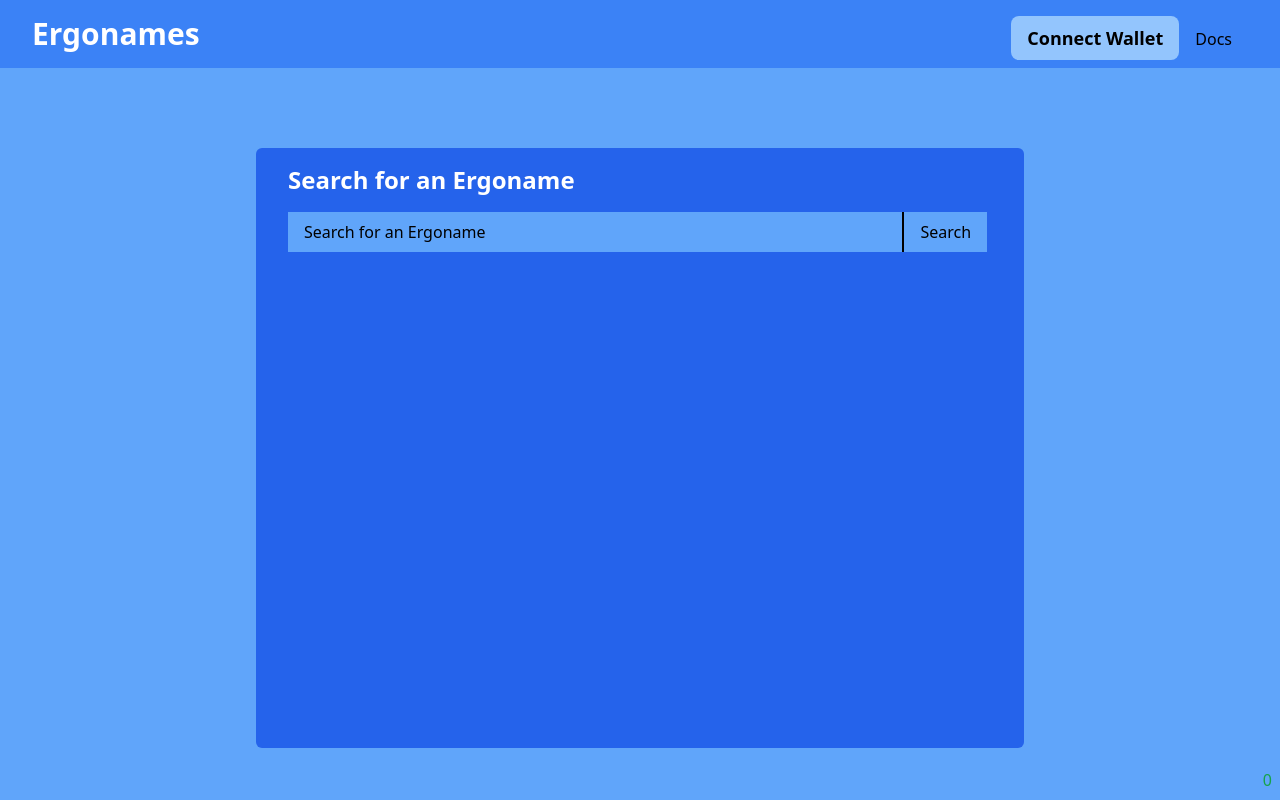
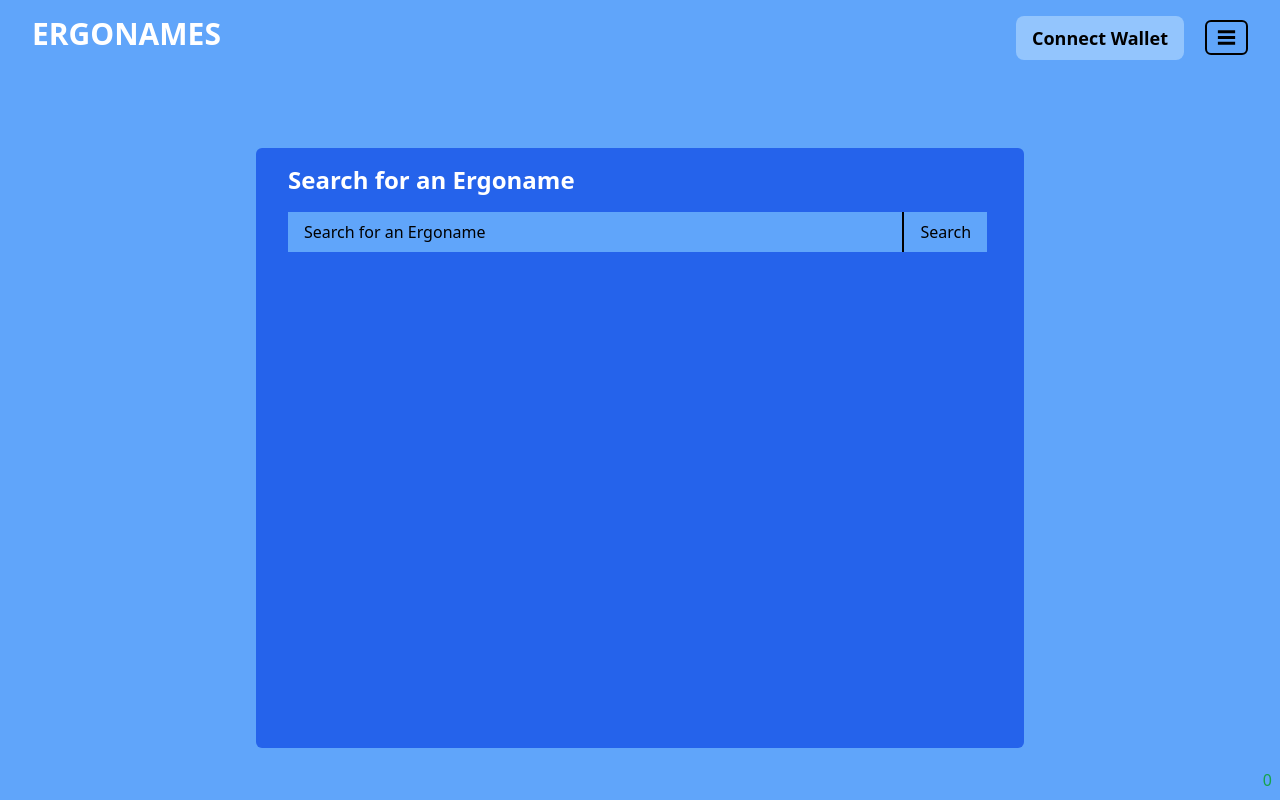
Before and after one commit to ergonames/interface, a Next.js app: page / in a window 1280 px wide. Built offline with nearby package versions, Linux system fonts and the light colour scheme; no server answers.

Commit message:
updates to navbar

```diff
--- a/components/navbar.tsx
+++ b/components/navbar.tsx
@@ -1,9 +1,12 @@
 import Link from "next/link";
 import ConnectWalletModal from "./connectWalletModal";
 import { useEffect, useState } from "react";
+import { VscThreeBars } from "react-icons/vsc";
+import NavbarDropdownModal from "./navbarDropdownModal";
 
 export default function Navbar() {
     const [showConnectWalletModal, setShowConnectWalletModal] = useState(false);
+    const [showNavbarDropdownModal, setShowNavbarDropdownModal] = useState(false);
     const [address, setAddress] = useState("Connect Wallet");
 
     const connectWallet = () => {
@@ -12,6 +15,18 @@ export default function Navbar() {
 
     const hideConnectWalletModal = () => {
         setShowConnectWalletModal(false);
+    }
+
+    const handleShowDropdown = () => {
+        if (showNavbarDropdownModal) {
+            setShowNavbarDropdownModal(false);
+        } else {
+            setShowNavbarDropdownModal(true);
+        }
+    }
+
+    const hideNavbarDropdownModal = () => {
+        setShowNavbarDropdownModal(false);
     }
 
     useEffect(() => {
@@ -31,14 +46,15 @@ export default function Navbar() {
     }, []);
 
     return (
-        <div className="bg-blue-500 py-4">
-            <Link href="/" className="text-white font-bold text-3xl pl-8 hover:text-blue-300 duration-200">Ergonames</Link>
+        <div className="py-4">
+            <Link href="/" className="text-white font-bold text-3xl pl-8 hover:text-blue-300 duration-200">ERGONAMES</Link>
             <div className="float-right">
                 <ul className="pr-8">
-                    <button onClick={connectWallet} className="bg-blue-300 px-4 py-2 font-bold text-lg rounded-lg">{ address }</button>
-                    <Link href="/" className="hover:text-blue-300 duration-200 mx-4">Docs</Link>
+                    <button onClick={connectWallet} className="absolute top-4 right-24 bg-blue-300 px-4 py-2 font-bold text-lg rounded-lg">{ address }</button>
+                    <button onClick={handleShowDropdown} className="absolute top-5 right-4 border-2 py-1 px-2 border-black rounded-md mx-4 active:border-gray-500 duration-200"><VscThreeBars size={23} className="active:fill-gray-500 duration-200"/></button>
                 </ul>
             </div>
+            {showNavbarDropdownModal && <NavbarDropdownModal onHide={hideNavbarDropdownModal} />}
             {showConnectWalletModal && <ConnectWalletModal onHide={hideConnectWalletModal} />}
         </div>
     )
--- /dev/null
+++ b/components/navbarDropdownModal.tsx
@@ -0,0 +1,34 @@
+import Link from "next/link";
+import { useState } from "react";
+import { AiFillGithub, AiFillTwitterCircle } from "react-icons/ai";
+import { BsDiscord } from "react-icons/bs";
+
+interface NavbarDropdownModalProps {
+    onHide: () => void;
+  }
+
+export default function NavbarDropdownModal({ onHide }: NavbarDropdownModalProps) {
+    const [showDropdown, setShowDropdown] = useState(false);
+
+    const changeLanguage = () => {
+        alert("Todo - change language");
+    }
+
+    const goToDocs = () => {
+        window.open("https://zack-balbin.gitbook.io/ergonames", "_blank");
+    }
+
+    return (
+        <div className="absolute top-16 right-8 border-2 border-gray-500 rounded-md w-48 bg-blue-500">
+            <button onClick={changeLanguage} className="text-center py-4 border-b-2 w-full text-white font-bold text-xl">Language</button>
+            <button onClick={goToDocs} className="text-center py-4 border-b-2 text-white font-bold text-xl w-[100%]">Docs</button>
+            <div className="ml-10 pt-4">
+                <ul>
+                    <Link href="https://github.com/ergonames" className="text-white inline-block mx-1"><AiFillGithub size={25} /></Link>
+                    <Link href="https://twitter.com/ergonames" className="text-white inline-block mx-1"><AiFillTwitterCircle size={25}/></Link>
+                    <Link href="https://discord.gg/XfMMM4nXwR" className="text-white inline-block mx-1"><BsDiscord size={25} /></Link>
+                </ul>
+            </div>
+        </div>
+    )
+}
--- a/package.json
+++ b/package.json
@@ -22,6 +22,7 @@
     "postcss": "8.4.23",
     "react": "18.2.0",
     "react-dom": "18.2.0",
+    "react-icons": "^4.8.0",
     "tailwindcss": "3.3.2",
     "typescript": "5.0.4"
   }
```
Also changed, not shown: 1 other file (tests, documents, lock files or other folders).
